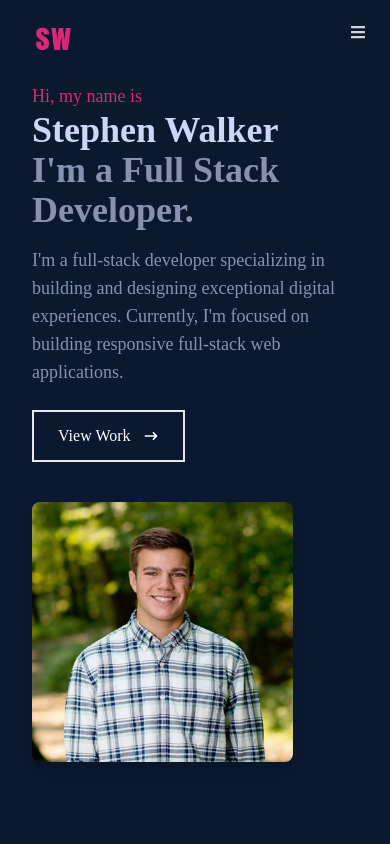
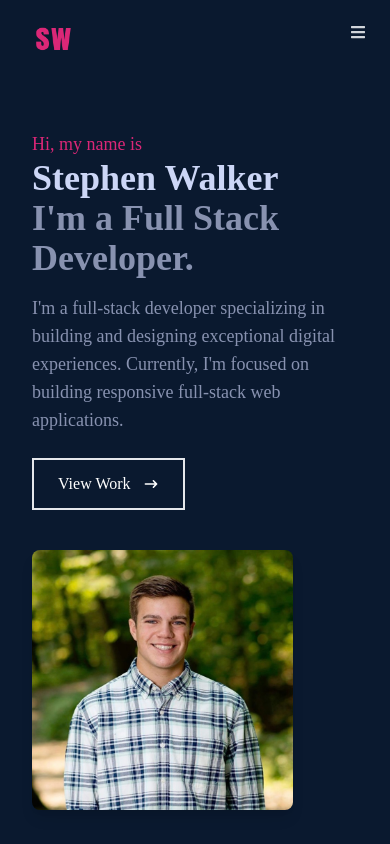
Before and after one commit to swalker774/sw-portfolio, a React (Create React App) app: page / in a window 390 px wide. Shown: the top 844 px of the page. Built offline with nearby package versions, Linux system fonts and the light colour scheme.

Commit message:
fixed alignment

```diff
--- a/src/components/Home.jsx
+++ b/src/components/Home.jsx
@@ -5,7 +5,7 @@ import portrait from '../assets/Stephen_Walker.jpg'
 
 const Home = () => {
   return (
-    <div name='home' className='w-full h-screen bg-[#0a192f]'>
+    <div name='home' className='w-full h-screen bg-[#0a192f] pt-24 sm:pt-0'>
       <div className='max-w-[1000px] mx-auto px-8 flex flex-col justify-center h-full'>
         <div className='flex flex-col sm:flex-row items-center'>
           <div className='flex-1'>
```
